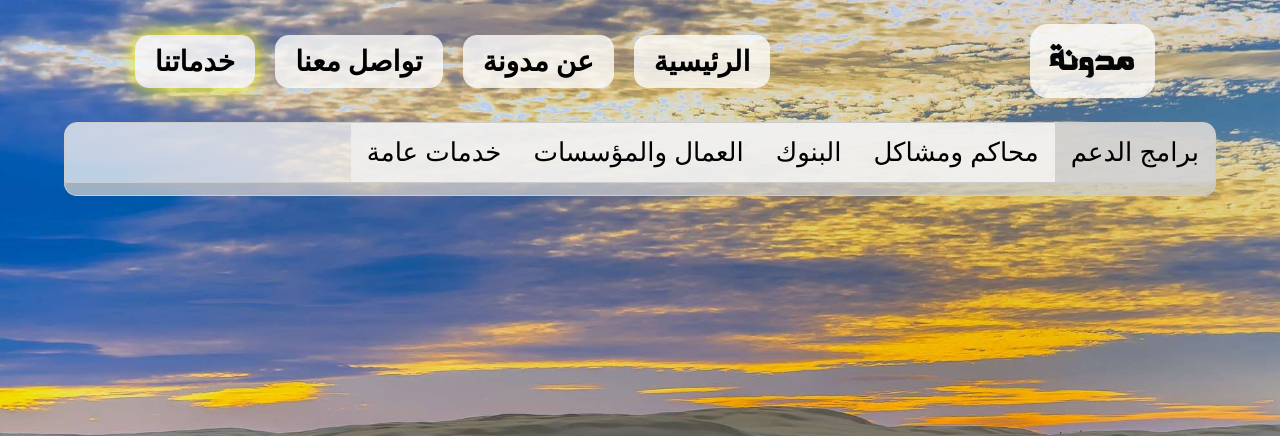
After one commit to Antwa-sensei253/Antwa-sensei253.github.io, a PHP site: page /Pages/gov-services.html in a window 1280 px wide. The commit adds this page. Shown: the top 436 px of the page. Run offline with PHP 8.4, Linux system fonts and the light colour scheme; data comes from the database, SQL or seed files in the repository; data that the repository does not hold is empty.

Commit message:
Preparing to design Home page
Changed style
Moved government links service to a proper place

```diff
--- /dev/null
+++ b/Pages/gov-services.html
@@ -0,0 +1,60 @@
+<!DOCTYPE html>
+<html lang="en">
+
+<head>
+    <script async src="https://pagead2.googlesyndication.com/pagead/js/adsbygoogle.js?client=ca-pub-3762689983352985" crossorigin="anonymous"></script>
+
+    <meta charset="UTF-8">
+    <meta http-equiv="X-UA-Compatible" content="IE=edge">
+    <meta name="viewport" content="width=device-width, initial-scale=1.0">
+    <title>مواقع الخدمات الحكومية</title>
+    <link rel="stylesheet" href="../styles/Style.css">
+    <link rel="stylesheet" href="../styles/tabs.css">
+    <link rel="icon" href="../Image/Logo.png" type="image/png">
+
+
+</head>
+
+<body>
+    <header>
+        <h1>مدونة</h1>
+        <nav>
+            <ul>
+                <li><a href="../index.html">الرئيسية</a></li>
+                <li><a href="">عن مدونة</a></li>
+                <li><a href="">تواصل معنا</a></li>
+                <li class="selected"><a href="">خدماتنا </a></li>
+            </ul>
+        </nav>
+    </header>
+
+    <section id="government-services">
+        <div class="tab">
+            <button class="tablinks" id="defaultTab" onclick="openService(event, 'Supports')">برامج الدعم</button>
+            <button class="tablinks" onclick="openService(event, 'Courts')">محاكم ومشاكل</button>
+            <button class="tablinks" onclick="openService(event, 'Banks')">البنوك</button>
+            <button class="tablinks" onclick="openService(event, 'Labours')">العمال والمؤسسات</button>
+            <button class="tablinks" onclick="openService(event, 'General')">خدمات عامة</button>
+        </div>
+
+        <div id="Supports" class="tabcontent"></div>
+        <div id="Courts" class="tabcontent"></div>
+        <div id="Banks" class="tabcontent"></div>
+        <div id="Labours" class="tabcontent"></div>
+        <div id="General" class="tabcontent"></div>
+    </section>
+
+
+    <script src="../scripts/tabs.js"></script>
+    <script src="../scripts/gov-service-manager.js"></script>
+    <script>
+        document.getElementById("defaultTab").click();
+        QueryService('Courts');
+        QueryService('Banks');
+        QueryService('Labours');
+        QueryService('General');
+        QueryService('Supports');
+    </script>
+</body>
+
+</html>
--- a/scripts/gov-service-manager.js
+++ b/scripts/gov-service-manager.js
@@ -5,9 +5,6 @@ function QueryService(id) {
             document.getElementById(id).innerHTML = this.responseText;
         }
     };
-    xhttp.open("GET", "scripts/get-gov-services.php?id='" + id + "'", true);
+    xhttp.open("GET", "../scripts/get-gov-services.php?id='" + id + "'", true);
     xhttp.send();
-
-
-
 }
--- a/styles/Style.css
+++ b/styles/Style.css
@@ -62,3 +62,7 @@ section {
 section button {
     font-size: 26px;
 }
+
+.selected {
+    box-shadow: yellow 0px 0px 20px;
+}
```
Also changed, not shown: index.html (+2 -28 lines).
